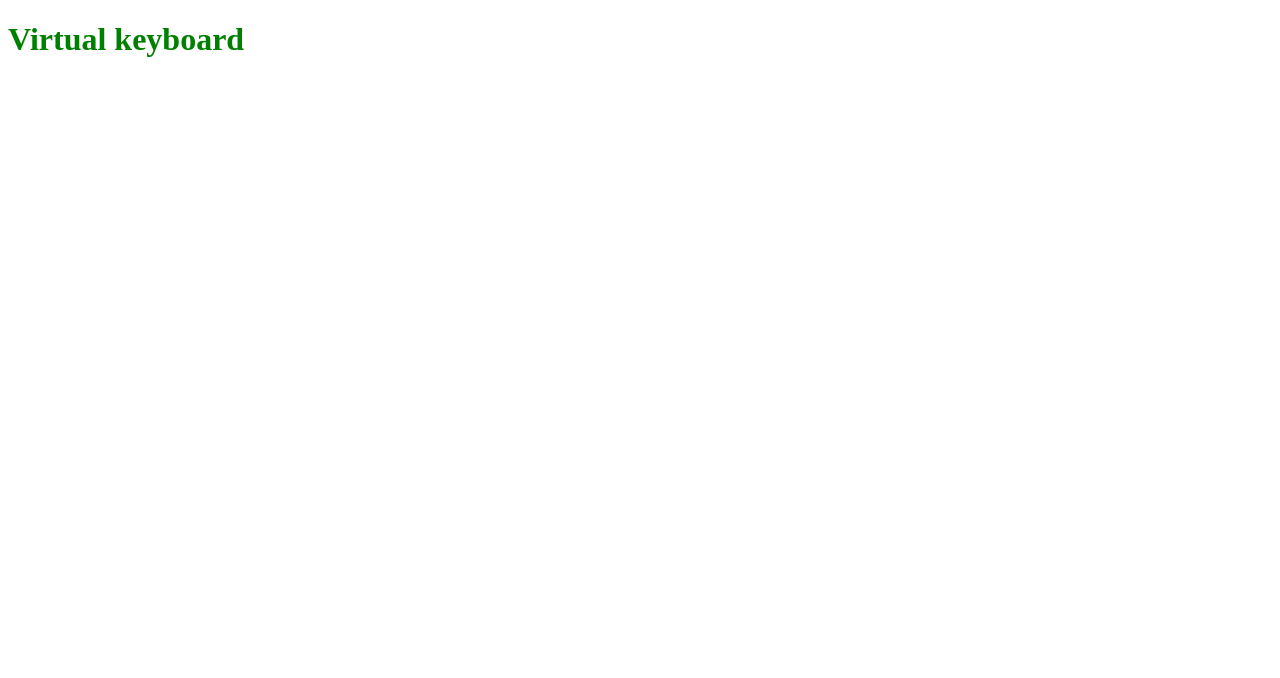
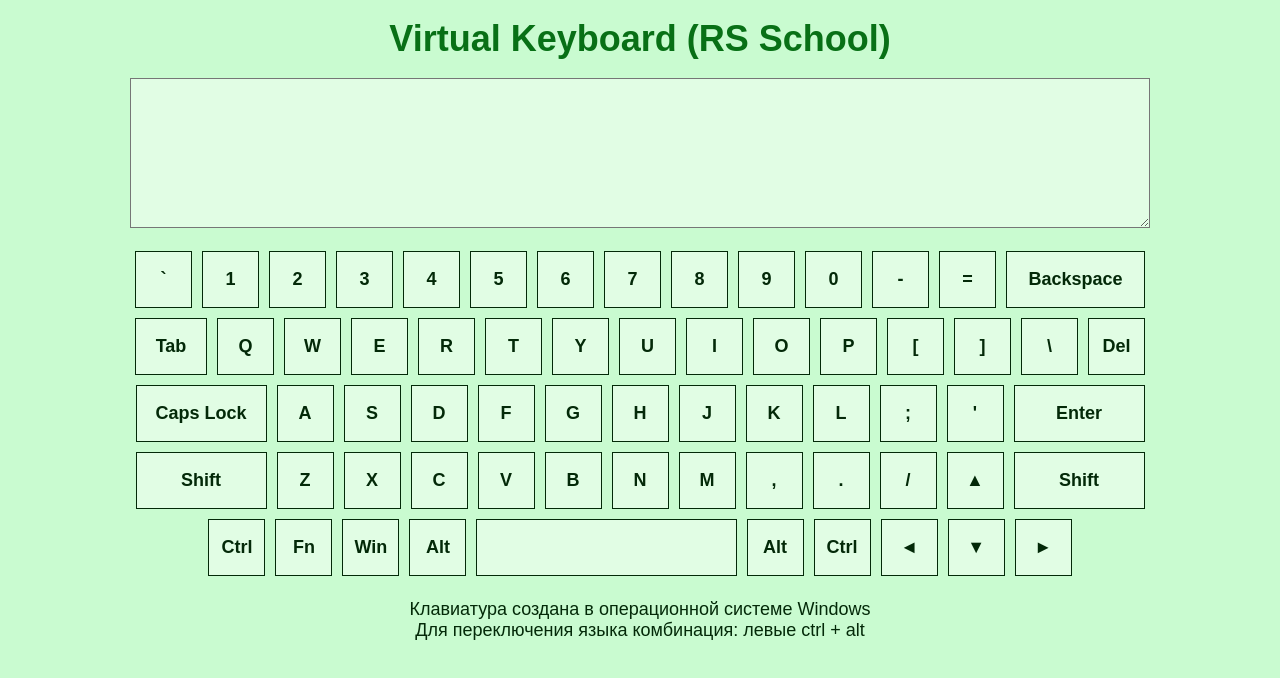
Before and after one commit to helen25sur/RSS-virtual-keyboard, a website built with webpack: page src/template.html in a window 1280 px wide. Built offline with nearby package versions, Linux system fonts and the light colour scheme.

Commit message:
feat: create markup and add styles for keyboard using JS

```diff
--- a/src/index.js
+++ b/src/index.js
@@ -1,8 +1,3 @@
 import './styles/main.scss';
-
-console.log('Start!');
-
-const h1 = document.createElement('h1');
-h1.innerText = 'Virtual keyboard';
-
-document.body.append(h1);
+import './scripts/template';
+import './scripts/functionality';
--- /dev/null
+++ b/src/scripts/keys.json
@@ -0,0 +1,404 @@
+{
+  "firstLine": [
+    {
+      "keyValue": "`",
+      "keyValueGr": "`",
+      "datasetValueEn": "Backquote",
+      "classList": "key"
+    },
+    {
+      "keyValue": "1",
+      "keyValueGr": "1",
+      "datasetValueEn": "Digit1",
+      "classList": "key"
+    },
+    {
+      "keyValue": "2",
+      "keyValueGr": "2",
+      "datasetValueEn": "Digit2",
+      "classList": "key"
+    },
+    {
+      "keyValue": "3",
+      "keyValueGr": "3",
+      "datasetValueEn": "Digit3",
+      "classList": "key"
+    },
+    {
+      "keyValue": "4",
+      "keyValueGr": "4",
+      "datasetValueEn": "Digit4",
+      "classList": "key"
+    },
+    {
+      "keyValue": "5",
+      "keyValueGr": "5",
+      "datasetValueEn": "Digit5",
+      "classList": "key"
+    },
+    {
+      "keyValue": "6",
+      "keyValueGr": "6",
+      "datasetValueEn": "Digit6",
+      "classList": "key"
+    },
+    {
+      "keyValue": "7",
+      "keyValueGr": "7",
+      "datasetValueEn": "Digit7",
+      "classList": "key"
+    },
+    {
+      "keyValue": "8",
+      "keyValueGr": "8",
+      "datasetValueEn": "Digit8",
+      "classList": "key"
+    },
+    {
+      "keyValue": "9",
+      "keyValueGr": "9",
+      "datasetValueEn": "Digit9",
+      "classList": "key"
+    },
+    {
+      "keyValue": "0",
+      "keyValueGr": "0",
+      "datasetValueEn": "Digit0",
+      "classList": "key"
+    },
+    {
+      "keyValue": "-",
+      "keyValueGr": "-",
+      "datasetValueEn": "NumpadSubtract",
+      "classList": "key"
+    },
+    {
+      "keyValue": "=",
+      "keyValueGr": "=",
+      "datasetValueEn": "Equal",
+      "classList": "key"
+    },
+    {
+      "keyValue": "Backspace",
+      "keyValueGr": "Backspace",
+      "datasetValueEn": "Backspace",
+      "classList": ["key", "key-backspace"]
+    }
+  ],
+  "secondLine": [
+    {
+      "keyValue": "Tab",
+      "keyValueGr": "Tab",
+      "datasetValueEn": "Tab",
+      "classList": ["key", "key-tab"]
+    },
+    {
+      "keyValue": "Q",
+      "keyValueGr": ";",
+      "datasetValueEn": "KeyQ",
+      "datasetValueGr": "Semicolon",
+      "classList": "key"
+    },
+    {
+      "keyValue": "W",
+      "keyValueGr": "ς",
+      "datasetValueEn": "KeyW",
+      "datasetValueGr": "KeyS",
+      "classList": "key"
+    },
+    {
+      "keyValue": "E",
+      "keyValueGr": "Ε",
+      "datasetValueEn": "KeyE",
+      "classList": "key"
+    },
+    {
+      "keyValue": "R",
+      "keyValueGr": "Ρ",
+      "datasetValueEn": "KeyR",
+      "classList": "key"
+    },
+    {
+      "keyValue": "T",
+      "keyValueGr": "Τ",
+      "datasetValueEn": "KeyT",
+      "classList": "key"
+    },
+    {
+      "keyValue": "Y",
+      "keyValueGr": "Υ",
+      "datasetValueEn": "KeyY",
+      "classList": "key"
+    },
+    {
+      "keyValue": "U",
+      "keyValueGr": "Θ",
+      "datasetValueEn": "KeyU",
+      "classList": "key"
+    },
+    {
+      "keyValue": "I",
+      "keyValueGr": "Ι",
+      "datasetValueEn": "",
+      "classList": "key"
+    },
+    {
+      "keyValue": "O",
+      "keyValueGr": "Ο",
+      "datasetValueEn": "",
+      "classList": "key"
+    },
+    {
+      "keyValue": "P",
+      "keyValueGr": "Π",
+      "datasetValueEn": "",
+      "classList": "key"
+    },
+    {
+      "keyValue": "[",
+      "keyValueGr": "[",
+      "datasetValueEn": "",
+      "classList": "key"
+    },
+    {
+      "keyValue": "]",
+      "keyValueGr": "]",
+      "datasetValueEn": "",
+      "classList": "key"
+    },
+    {
+      "keyValue": "\\",
+      "keyValueGr": "\\",
+      "datasetValueEn": "",
+      "classList": "key"
+    },
+    {
+      "keyValue": "Del",
+      "keyValueGr": "Del",
+      "datasetValueEn": "",
+      "classList": ["key", "key-delete"]
+    }
+  ],
+  "thirdLine": [
+    {
+      "keyValue": "Caps Lock",
+      "keyValueGr": "Caps Lock",
+      "datasetValueEn": "",
+      "classList": ["key", "key-caps"]
+    },
+    {
+      "keyValue": "A",
+      "keyValueGr": "Α",
+      "datasetValueEn": "",
+      "classList": "key"
+    },
+    {
+      "keyValue": "S",
+      "keyValueGr": "Σ",
+      "datasetValueEn": "",
+      "classList": "key"
+    },
+    {
+      "keyValue": "D",
+      "keyValueGr": "Δ",
+      "datasetValueEn": "",
+      "classList": "key"
+    },
+    {
+      "keyValue": "F",
+      "keyValueGr": "Φ",
+      "datasetValueEn": "",
+      "classList": "key"
+    },
+    {
+      "keyValue": "G",
+      "keyValueGr": "Γ",
+      "datasetValueEn": "",
+      "classList": "key"
+    },
+    {
+      "keyValue": "H",
+      "keyValueGr": "Η",
+      "datasetValueEn": "",
+      "classList": "key"
+    },
+    {
+      "keyValue": "J",
+      "keyValueGr": "Ξ",
+      "datasetValueEn": "",
+      "classList": "key"
+    },
+    {
+      "keyValue": "K",
+      "keyValueGr": "Κ",
+      "datasetValueEn": "",
+      "classList": "key"
+    },
+    {
+      "keyValue": "L",
+      "keyValueGr": "Λ",
+      "datasetValueEn": "",
+      "classList": "key"
+    },
+    {
+      "keyValue": ";",
+      "keyValueGr": ";",
+      "datasetValueEn": "",
+      "classList": "key"
+    },
+    {
+      "keyValue": "'",
+      "keyValueGr": "'",
+      "datasetValueEn": "",
+      "classList": "key"
+    },
+    {
+      "keyValue": "Enter",
+      "keyValueGr": "Enter",
+      "datasetValueEn": "",
+      "classList": ["key", "key-enter"]
+    }
+  ],
+  "forthLine": [
+    {
+      "keyValue": "Shift",
+      "keyValueGr": "Shift",
+      "datasetValueEn": "",
+      "classList": ["key", "key-shift", "key-shift-left"]
+    },
+    {
+      "keyValue": "Z",
+      "keyValueGr": "Ζ",
+      "datasetValueEn": "",
+      "classList": "key"
+    },
+    {
+      "keyValue": "X",
+      "keyValueGr": "Χ",
+      "datasetValueEn": "",
+      "classList": "key"
+    },
+    {
+      "keyValue": "C",
+      "keyValueGr": "Ψ",
+      "datasetValueEn": "",
+      "classList": "key"
+    },
+    {
+      "keyValue": "V",
+      "keyValueGr": "Ω",
+      "datasetValueEn": "",
+      "classList": "key"
+    },
+    {
+      "keyValue": "B",
+      "keyValueGr": "Β",
+      "datasetValueEn": "",
+      "classList": "key"
+    },
+    {
+      "keyValue": "N",
+      "keyValueGr": "Ν",
+      "datasetValueEn": "",
+      "classList": "key"
+    },
+    {
+      "keyValue": "M",
+      "keyValueGr": "Μ",
+      "datasetValueEn": "",
+      "classList": "key"
+    },
+    {
+      "keyValue": ",",
+      "keyValueGr": ",",
+      "datasetValueEn": "",
+      "classList": "key"
+    },
+    {
+      "keyValue": ".",
+      "keyValueGr": ".",
+      "datasetValueEn": "",
+      "classList": "key"
+    },
+    {
+      "keyValue": "/",
+      "keyValueGr": "/",
+      "datasetValueEn": "",
+      "classList": "key"
+    },
+    {
+      "keyValue": "▲",
+      "keyValueGr": "▲",
+      "datasetValueEn": "",
+      "classList": ["key", "key-up"]
+    },
+    {
+      "keyValue": "Shift",
+      "keyValueGr": "Shift",
+      "datasetValueEn": "",
+      "classList": ["key", "key-shift", "key-shift-right"]
+    }
+  ],
+  "fifthLine": [
+    {
+      "keyValue": "Ctrl",
+      "keyValueGr": "Ctrl",
+      "datasetValueEn": "",
+      "classList": ["key", "key-ctrl", "key-ctrl-left"]
+    },
+    {
+      "keyValue": "Fn",
+      "keyValueGr": "Fn",
+      "datasetValueEn": "",
+      "classList": ["key", "key-fn"]
+    },
+    {
+      "keyValue": "Win",
+      "keyValueGr": "Win",
+      "datasetValueEn": "",
+      "classList": ["key", "key-win"]
+    },
+    {
+      "keyValue": "Alt",
+      "keyValueGr": "Alt",
+      "datasetValueEn": "",
+      "classList": ["key", "key-alt", "key-alt-left"]
+    },
+    {
+      "keyValue": "",
+      "keyValueGr": "",
+      "datasetValueEn": "",
+      "classList": ["key", "key-space"]
+    },
+    {
+      "keyValue": "Alt",
+      "keyValueGr": "Alt",
+      "datasetValueEn": "",
+      "classList": ["key", "key-alt", "key-alt-right"]
+    },
+    {
+      "keyValue": "Ctrl",
+      "keyValueGr": "Ctrl",
+      "datasetValueEn": "",
+      "classList": ["key", "key-ctrl", "key-ctrl-right"]
+    },
+    {
+      "keyValue": "◄",
+      "keyValueGr": "◄",
+      "datasetValueEn": "",
+      "classList": ["key", "key-left"]
+    },
+    {
+      "keyValue": "▼",
+      "keyValueGr": "▼",
+      "datasetValueEn": "",
+      "classList": ["key", "key-down"]
+    },
+    {
+      "keyValue": "►",
+      "keyValueGr": "►",
+      "datasetValueEn": "",
+      "classList": "key"
+    }
+  ]
+}
--- /dev/null
+++ b/src/scripts/template.js
@@ -0,0 +1,52 @@
+import KEYS from './keys.json';
+console.log(KEYS);
+
+function createElement(name, classNames) {
+  const element = document.createElement(name);
+  if (Array.isArray(classNames)) {
+    classNames.forEach(item => {
+      element.classList.add(item);
+    })
+  } else {
+    element.classList.add(classNames);
+  }
+  return element;
+}
+
+const main = createElement('main', 'main-content');
+
+const title = createElement('h1', 'main-title');
+title.innerText = 'Virtual Keyboard (RS School)';
+main.append(title);
+
+const wrapperTextarea = createElement('div', 'wrapper-textarea');
+const textarea = createElement('textarea', 'keyboard-text');
+wrapperTextarea.append(textarea);
+
+const wrapperKeyboard = createElement('div', 'wrapper-keyboard');
+const keyboard = createElement('div', 'keyboard');
+wrapperKeyboard.append(keyboard);
+
+for (const value in KEYS) {
+  const line = createElement('div', 'keyboard-line');
+  KEYS[value].forEach(item => {
+    const key = createElement('div', item.classList);
+    key.dataset.valueEn = item.datasetValueEn;
+    key.dataset.valueGr = item.datasetValueGr !== undefined ? item.datasetValueGr : item.datasetValueEn;
+
+    const keyV = createElement('span', 'key-value');
+    keyV.innerText = item.keyValue;
+    key.append(keyV);
+    line.append(key);
+  })
+  keyboard.append(line);
+}
+
+const pDescr = createElement('p', 'description');
+pDescr.innerHTML = 'Клавиатура создана в операционной системе Windows <br> Для переключения языка комбинация: левыe ctrl + alt';
+
+main.append(wrapperTextarea);
+main.append(wrapperKeyboard);
+main.append(pDescr);
+
+document.body.append(main);
--- a/src/styles/main.scss
+++ b/src/styles/main.scss
@@ -1,11 +1,90 @@
 $font-size: 1rem;
-$font-color: lch(53 105 40);
+$font-color: rgb(3, 41, 8);
+
+* {
+  box-sizing: border-box;
+  margin: 0;
+  padding: 0;
+}
 
 html {
     font-size: $font-size;
     color: $font-color;
 }
 
+body {
+  background-color: lighten($font-color, 80%);
+  font-family: sans-serif;
+  font-size: 18px;
+}
+
 h1 {
-  color: green;
+  padding-top: 0.5em;
+  margin-bottom: 0.5em;
+  color: lighten($font-color, 15%);
+  text-align: center;
 }
+
+.main-content {
+  max-width: 1200px;
+  margin: 0 auto;
+
+  .wrapper-textarea {
+    width: 85%;
+    margin: 0 auto;
+
+    .keyboard-text {
+      display: block;
+      width: 100%;
+      height: 150px;
+      background-color: lighten($font-color, 85%);
+    }
+  }
+
+  .wrapper-keyboard {
+    width: 85%;
+    margin: 0 auto;
+    padding: 1em 0;
+
+    .keyboard-line {
+      width: 100%;
+      display: flex;
+      justify-content: center;
+
+      .key {
+        display: flex;
+        justify-content: center;
+        align-items: center;
+        margin: 5px;
+        min-width: 57px;
+        height: 57px;
+        border: 1px solid $font-color;
+        background-color: lighten($font-color, 85%);
+        font-weight: bold;
+
+        &.active {
+          background-color: lighten($font-color, 65%);
+        }
+      }
+
+      .key-backspace {
+        width: 150px;
+      }
+      .key-tab {
+        width: 90px;
+      }
+      .key-caps,
+      .key-enter,
+      .key-shift {
+        width: 131px;
+      }
+      .key-space {
+        width: 25.5%;
+      }
+    }
+  }
+
+  .description {
+    text-align: center;
+  }
+}
```
Also changed, not shown: src/scripts/functionality.js (added).
